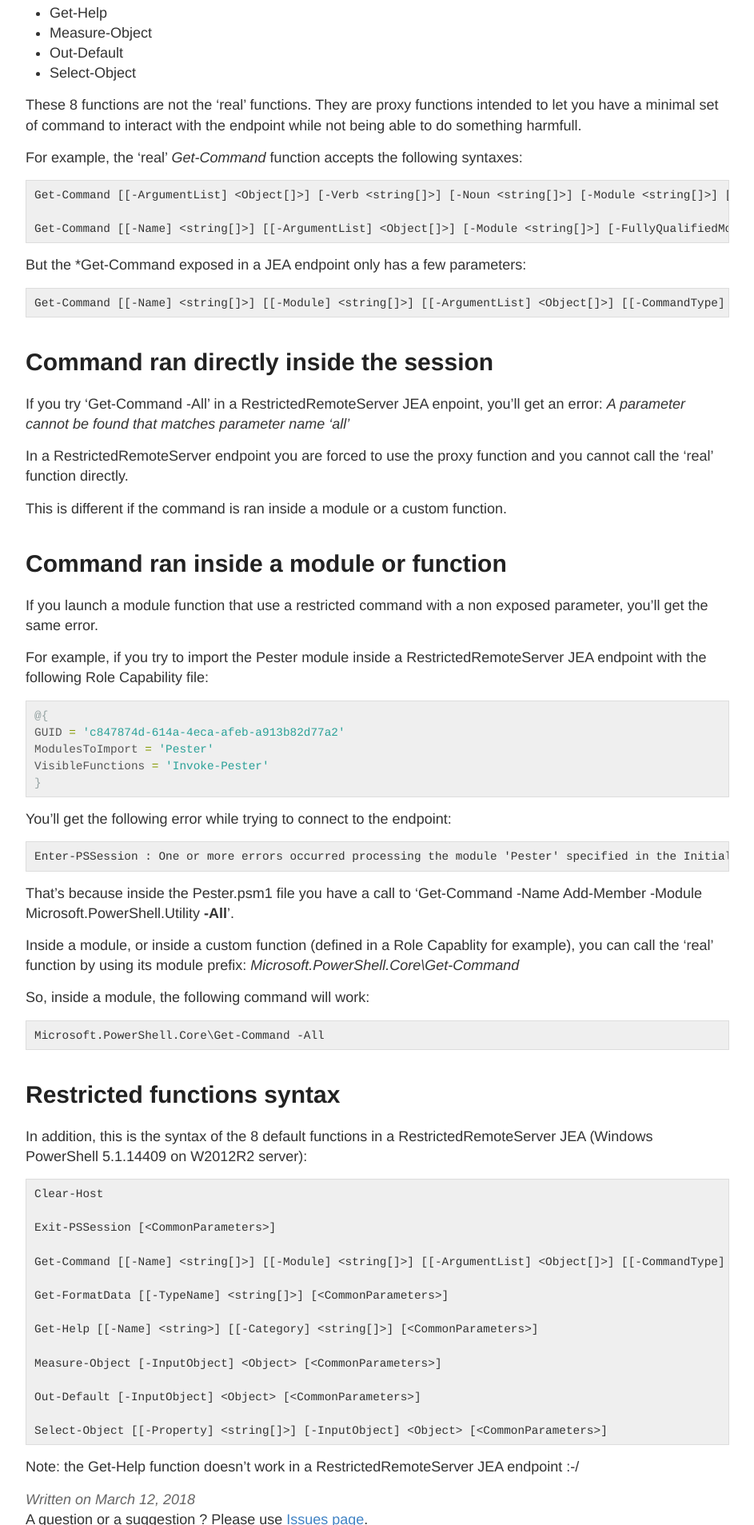
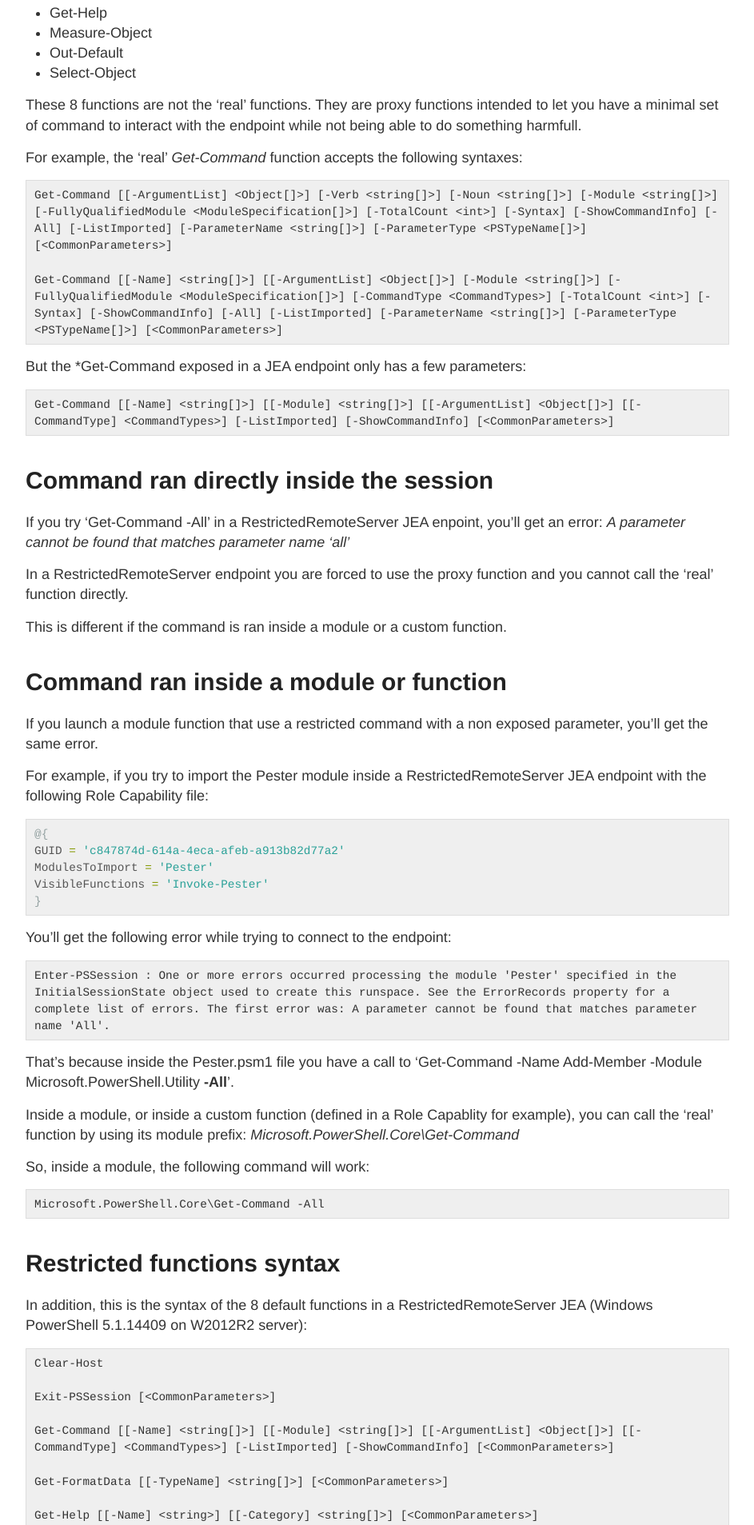
Before and after one commit to jnury/jnury.github.io, a Jekyll site: the page built from _posts/2018-3-12-JEA_parameter_cannot_found_matches_name.md, in a window 1280 px wide. Shown: the part 792-2699 px from the top of the page at 80% size, without its empty margins (168-1111 px from the left). Built offline with Jekyll 4.4.1, drawn with Linux system fonts in a browser that asks for light colours.

Commit message:
line wrapping in pre

```diff
--- a/_sass/_highlights.scss
+++ b/_sass/_highlights.scss
@@ -3,14 +3,17 @@ div.highlight {
   background-color: #efefef;
   padding: 7px 7px 7px 10px;
   border: 1px solid #ddd;
-  // -moz-box-shadow: 3px 3px rgba(0,0,0,0.1);
-  // -webkit-box-shadow: 3px 3px rgba(0,0,0,0.1);
-  // box-shadow: 3px 3px rgba(0,0,0,0.1);
-  // margin: 20px 0 20px 0;
-  max-width: 880px;
   overflow: scroll;
   font-size: 80%;
 }
+
+pre {
+  white-space: pre-wrap;       /* css-3 */
+  white-space: -moz-pre-wrap;  /* Mozilla, since 1999 */
+  white-space: -pre-wrap;      /* Opera 4-6 */
+  white-space: -o-pre-wrap;    /* Opera 7 */
+  word-wrap: break-word;       /* Internet Explorer 5.5+ */
+ }
 
 code {
   font-family:'Bitstream Vera Sans Mono','Courier', monospace;
```
